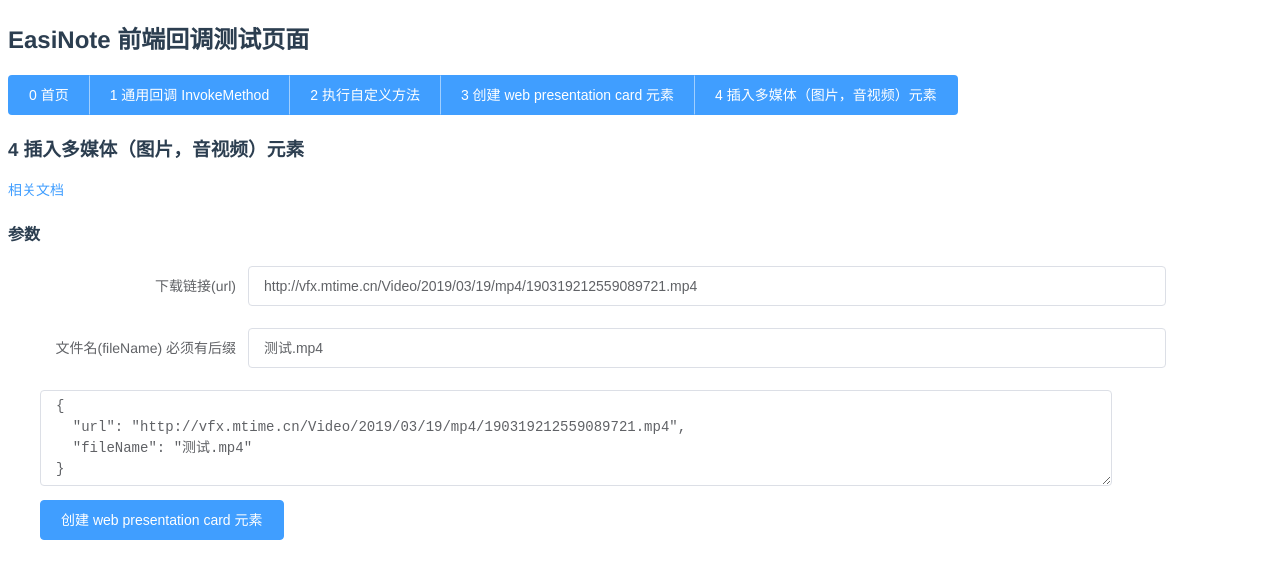
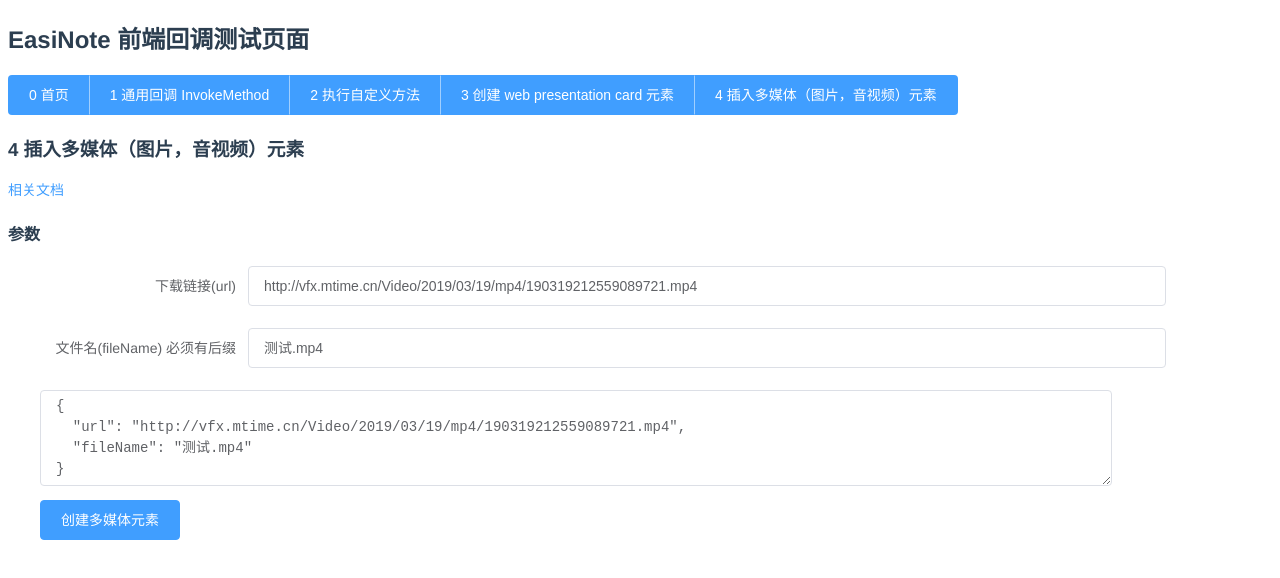
Before and after one commit to EasiNote/EasiNote.ClientWebApi.Documentation, a Vue app in the folder docs-src/: page /#/debugPage4 in a window 1280 px wide. Shown: the top 578 px of the page. Built offline with nearby package versions, Linux system fonts and the light colour scheme.

Commit message:
修改按钮文字

```diff
--- a/docs-src/src/components/DebugPage4.vue
+++ b/docs-src/src/components/DebugPage4.vue
@@ -60,7 +60,8 @@
         style="margin: 1em 0em"
         type="primary"
         @click="insertMediaElement"
-        >创建 web presentation card 元素
+      >
+        创建多媒体元素
       </el-button>
     </el-row>
   </div>
@@ -103,6 +104,5 @@
       window.external.InsertMedia(this.insertMediaDataJson);
     },
   },
-
 };
 </script>
```
